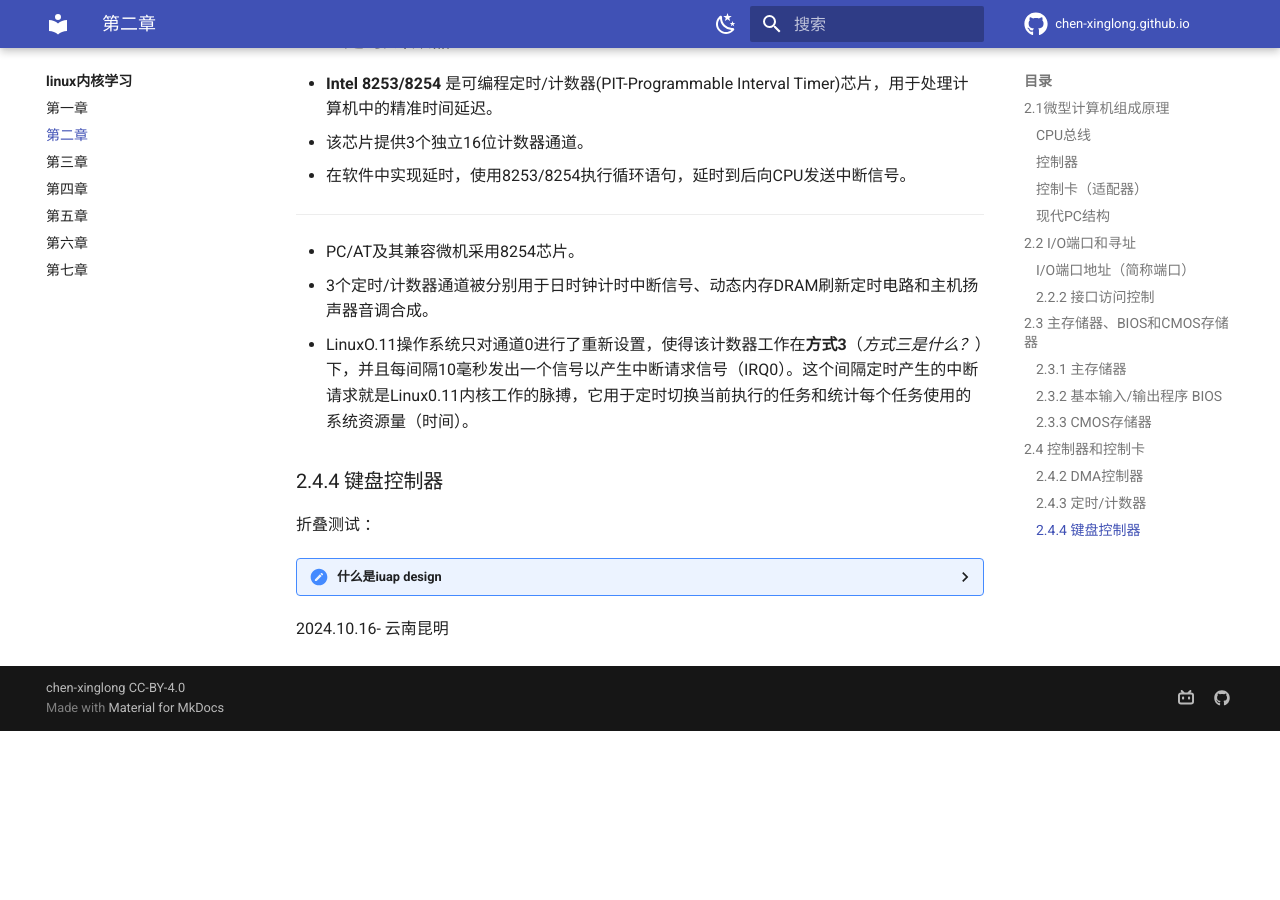
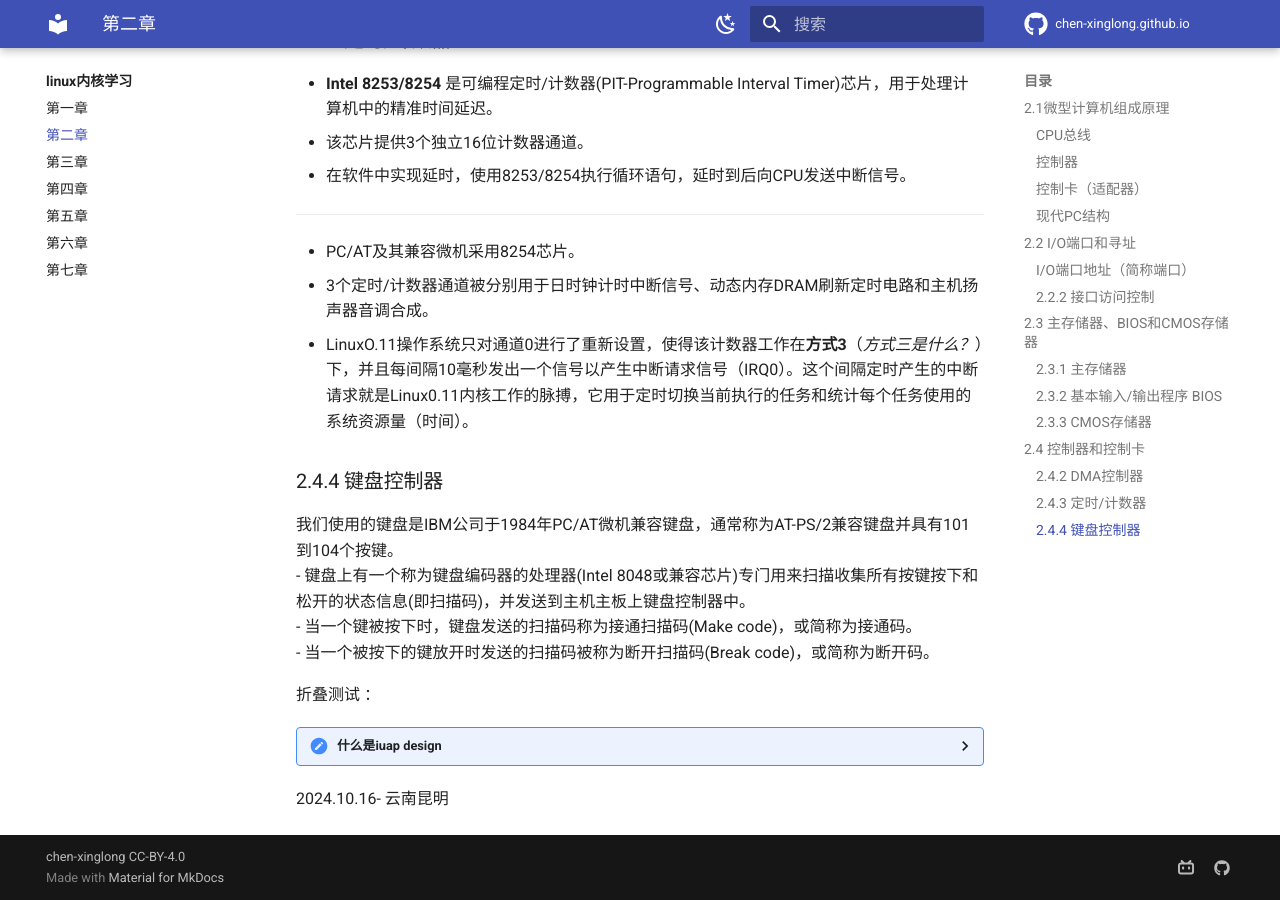
Before and after one commit to chen-xinglong/chen-xinglong.github.io, an MkDocs documentation site: the page built from docs/linux011/p2.md, in a window 1280 px wide and 900 px high, scrolled down 3307 px. Built offline with MkDocs 1.6.1 and Material for MkDocs 9.7.7, drawn with Linux system fonts in a browser that asks for light colours; comment, search, counter and statistics services are not loaded; before the commit the page ends 4038 px from its top, so only the background shows below that.

Commit message:
add p2.md

```diff
--- a/docs/linux011/p2.md
+++ b/docs/linux011/p2.md
@@ -113,6 +113,11 @@ CMOS用来存放计算机的实时时钟信息和系统硬件配置信息。需
 
 ### 2.4.4 键盘控制器
 
+我们使用的键盘是IBM公司于1984年PC/AT微机兼容键盘，通常称为AT-PS/2兼容键盘并具有101到104个按键。
+- 键盘上有一个称为键盘编码器的处理器(Intel 8048或兼容芯片)专门用来扫描收集所有按键按下和松开的状态信息(即扫描码)，并发送到主机主板上键盘控制器中。
+- 当一个键被按下时，键盘发送的扫描码称为接通扫描码(Make code)，或简称为接通码。
+- 当一个被按下的键放开时发送的扫描码被称为断开扫描码(Break code)，或简称为断开码。
+
 折叠测试 ：
 
 <details>
```
